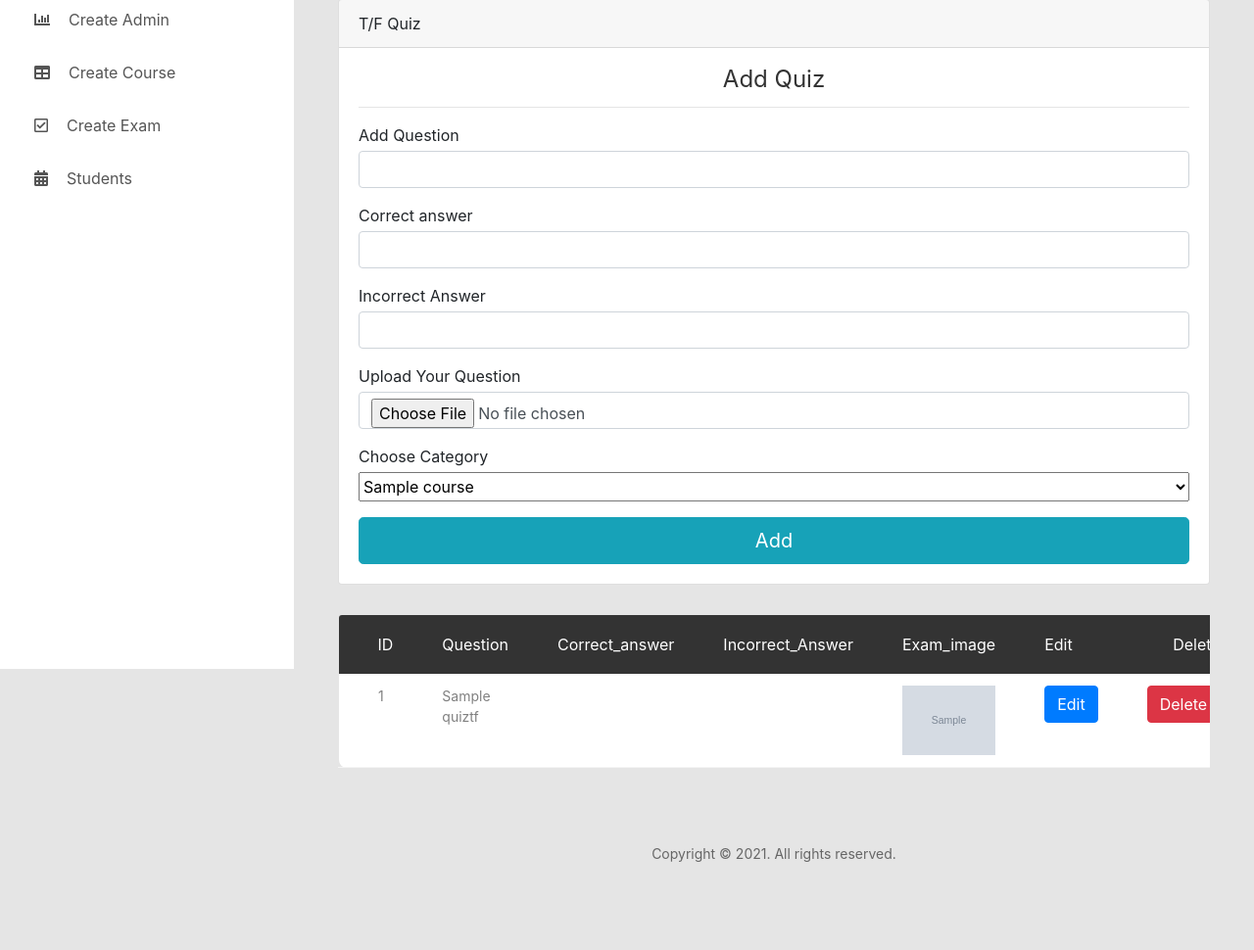
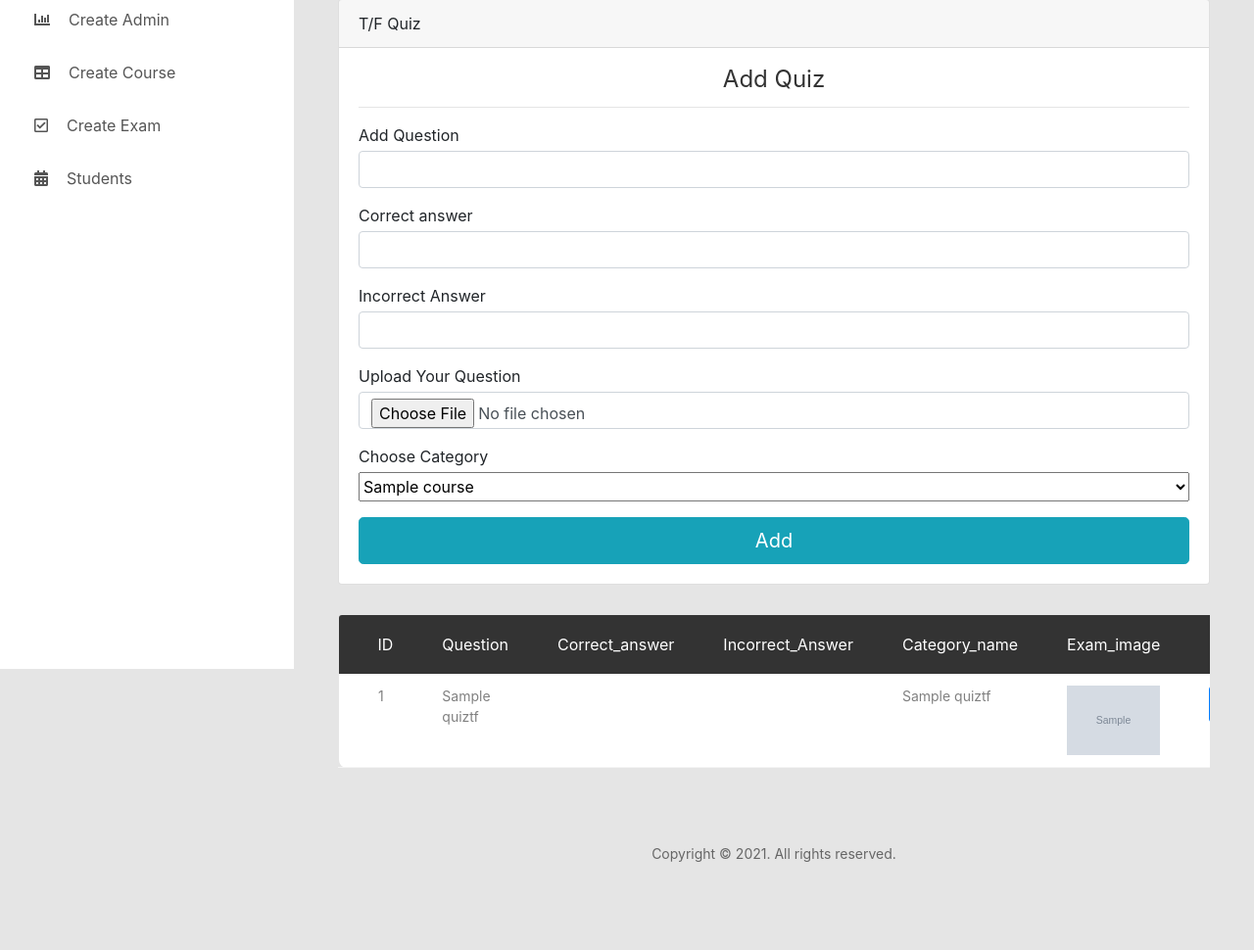
Before and after one commit to Raneen-forsan/Edu-Team, a PHP site: page /TrueFalse.php in a window 1280 px wide. Shown: the part 117-1087 px from the top of the page at 98% size. Run offline with PHP 8.4, Linux system fonts and the light colour scheme; the visitor is signed in with stand-in values (Sample User, id 1); tables that the repository leaves empty or names only in its code hold one stand-in row (values such as "Sample post"); grey boxes marked "Sample" are stand-in pictures; data that the repository does not hold is empty; some libraries are stand-ins or nearby versions.

Commit message:
fixed code TFQuize/2:25am-Tus

```diff
--- a/Exam/Admin/TrueFalse.php
+++ b/Exam/Admin/TrueFalse.php
@@ -10,13 +10,13 @@ if(isset($_POST['submit']))
 
 {
 
-$x->Nquestion   = $_POST['Nquestion'];
-$x->Cquestion   = $_POST['Cquestion'];
-$x->Iquestion   = $_POST['Iquestion'];
-
-$x->exam_image  = $_FILES['exam_image']['name'];
-$tmp_name       = $_FILES['exam_image']['tmp_name'];
-$path           = "images/";
+$x->Nquestion     = $_POST['Nquestion'];
+$x->Cquestion     = $_POST['Cquestion'];
+$x->Iquestion     = $_POST['Iquestion'];
+$x->category_name = $_POST['category_name'];
+$x->exam_image    = $_FILES['exam_image']['name'];
+$tmp_name         = $_FILES['exam_image']['tmp_name'];
+$path             = "images/";
 move_uploaded_file($tmp_name,$path.$x->exam_image);
 
 $x->create();
@@ -74,7 +74,7 @@ echo '<meta http-equiv="refresh" content="0">';
                                             </div>
                                                 <div class="form-group">
                                                 <label for="cc-number" class="control-label mb-1">Choose Category</label><br>
-                                               <select id="cc-number" name="cc-number" style="width:100%;height:30px;">
+                                               <select id="cc-number" name="category_name" style="width:100%;height:30px;">
                                                 <?php
 
                                                 $data = $x->readcourse();
@@ -114,6 +114,7 @@ echo '<meta http-equiv="refresh" content="0">';
                                 <th>question</th>
                                 <th>Correct_answer</th>
                                 <th>Incorrect_Answer</th>
+                                <th>category_name</th>
                                 <th>exam_image</th>
                                 <th>Edit</th>
                                 <th>Delete</th>
@@ -135,6 +136,7 @@ echo '<meta http-equiv="refresh" content="0">';
                                 echo "<td>{$value['question']}</td>";
                                 echo "<td>{$value['Correct_answer']}</td>";
                                 echo "<td>{$value['Incorrect_Answer']}</td>";
+                                echo "<td>{$value['category_name']}</td>";
                                 echo "<td><img src='images/{$value['exam_image']}' width='150' height='150'></td>";
                                 echo "<td><a href='update_TrueFalse.php?id={$value['id']}' class='btn btn-primary'>Edit</a></td>";
                                 echo "<td><a href='delete_TrueFalse.php?id={$value['id']}' class='btn btn-danger'>Delete</a></td>";
--- a/Exam/Admin/classes/class_QuizTF.php
+++ b/Exam/Admin/classes/class_QuizTF.php
@@ -7,14 +7,17 @@ class QuizTF extends dbconnection{
 	public $Nquestion;
 	public $Cquestion;
     public $Iquestion;
+    public $category_name;
     public $exam_image;
+
 
 
 
 	public function create()
 	{
-	$query = "INSERT INTO QuizTF(question,Correct_answer,Incorrect_Answer,exam_image)
-				  VALUES('$this->Nquestion','$this->Cquestion','$this->Iquestion','$this->exam_image')";
+	$query = "INSERT INTO QuizTF(
+	              question,Correct_answer,Incorrect_Answer,category_name,exam_image)
+				  VALUES('$this->Nquestion','$this->Cquestion','$this->Iquestion','$this->category_name','$this->exam_image')";
 		$this->performQuery($query);
 	}
 
@@ -39,6 +42,7 @@ class QuizTF extends dbconnection{
 		$query = "UPDATE QuizTF SET question              = '$this->Nquestion',
 								    Correct_answer        = '$this->Cquestion',
 								    Incorrect_Answer      = '$this->Iquestion',
+								    category_name         = '$this->category_name',
 								    exam_image            = '$this->exam_image'
 								    WHERE id              =  $id";
 		$this->performQuery($query);
```
Also changed, not shown: Exam/Admin/update_TrueFalse.php (+22 -12 lines).
